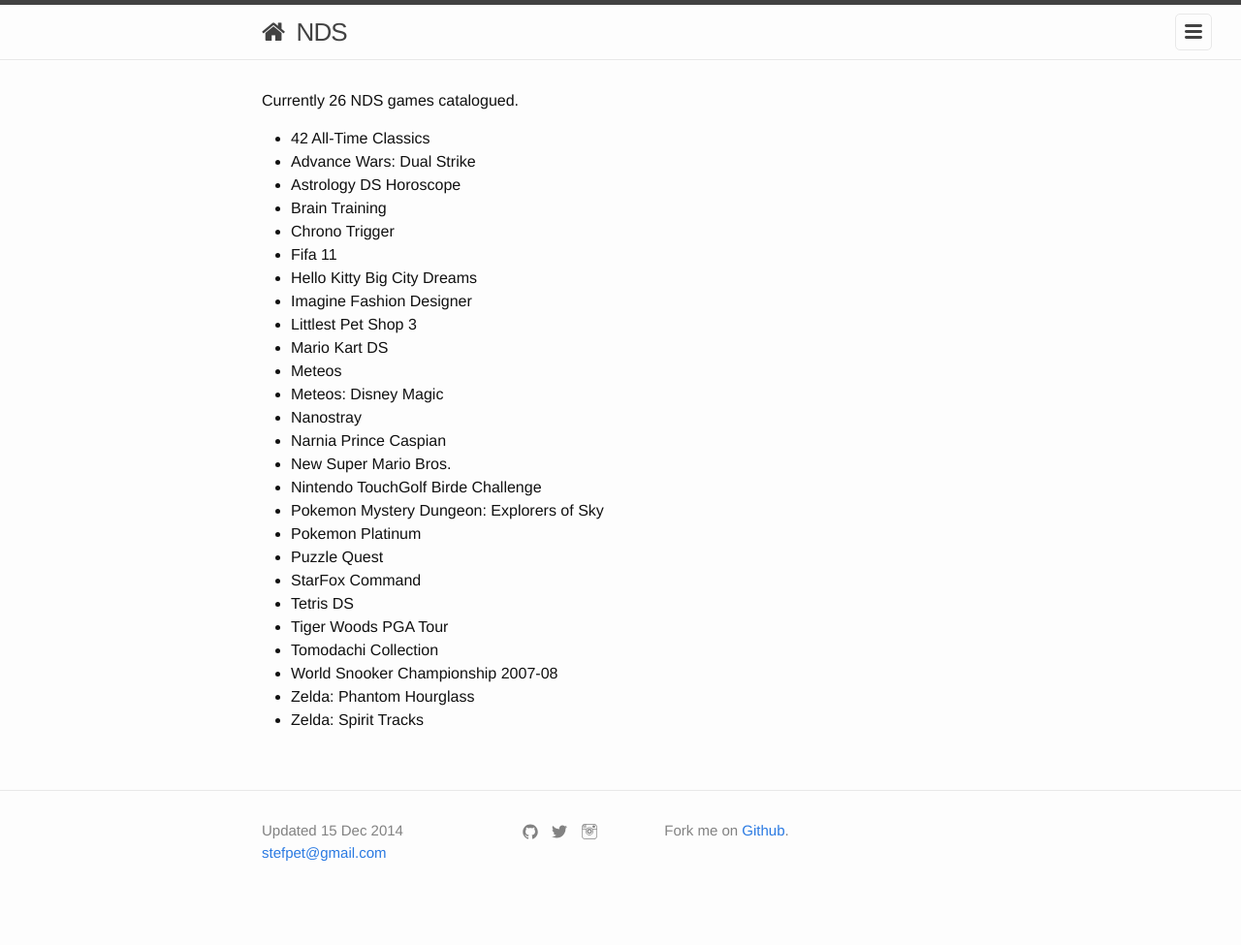
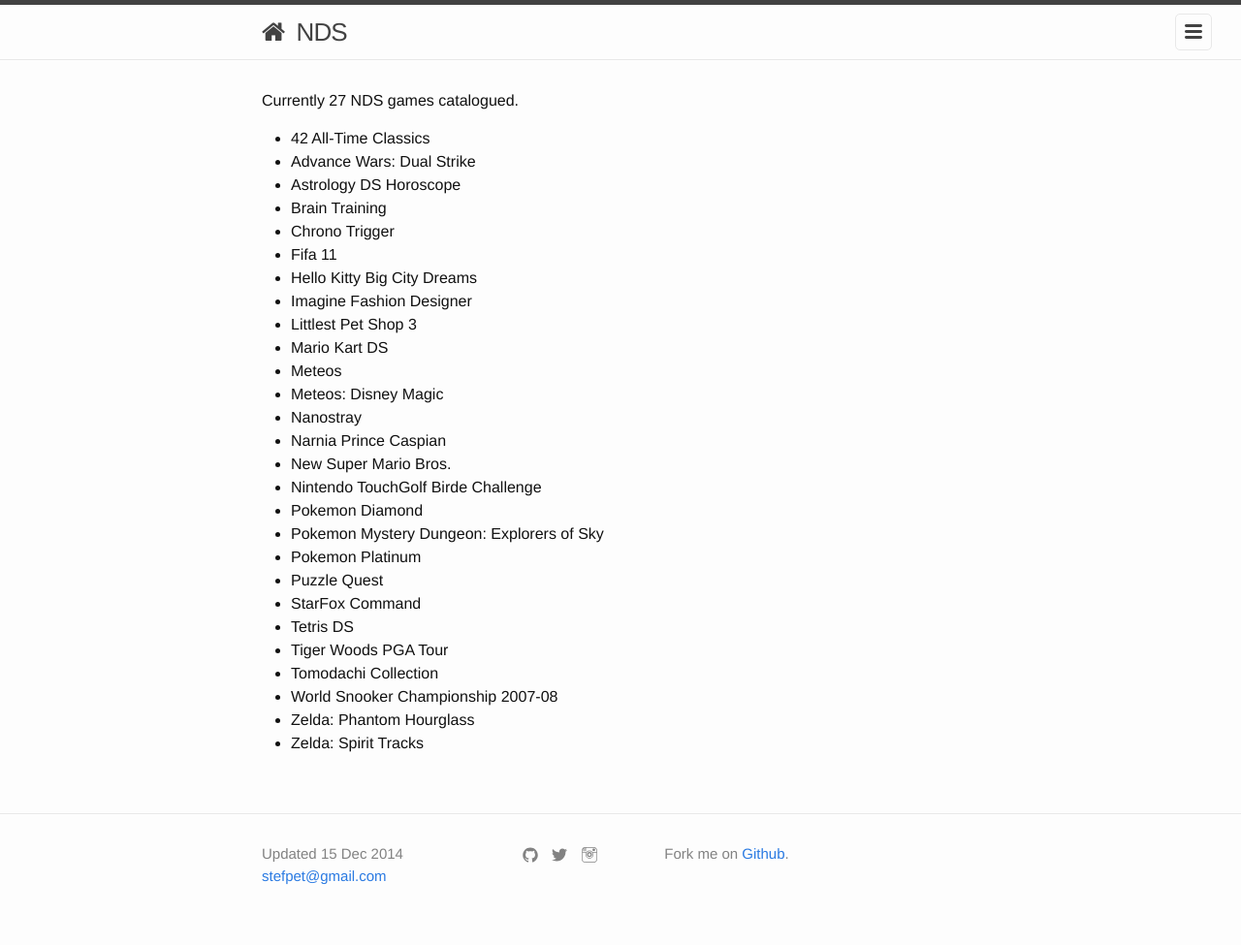
Before and after one commit to stpe/games, a Jekyll site: the page built from platforms/nds.md, in a window 1280 px wide. Shown: the whole page at 97% size. Built offline with Jekyll 4.4.1, drawn with Linux system fonts in a browser that asks for light colours; nearby versions of some CDN libraries; before the commit the page ends 951 px from its top, so only the background shows below that.

Commit message:
Pokemon Diamond

```diff
--- a/_data/games.json
+++ b/_data/games.json
@@ -1847,6 +1847,11 @@
     "title": "Nintendo TouchGolf Birde Challenge",
     "platform": "NDS",
     "code": "NTR-AGFP-EUR"
+  },
+  {
+    "title": "Pokemon Diamond",
+    "platform": "NDS",
+    "code": "NTR-ADAP-EUR"
   },
   {
     "title": "Pokemon Mystery Dungeon: Explorers of Sky",
```
